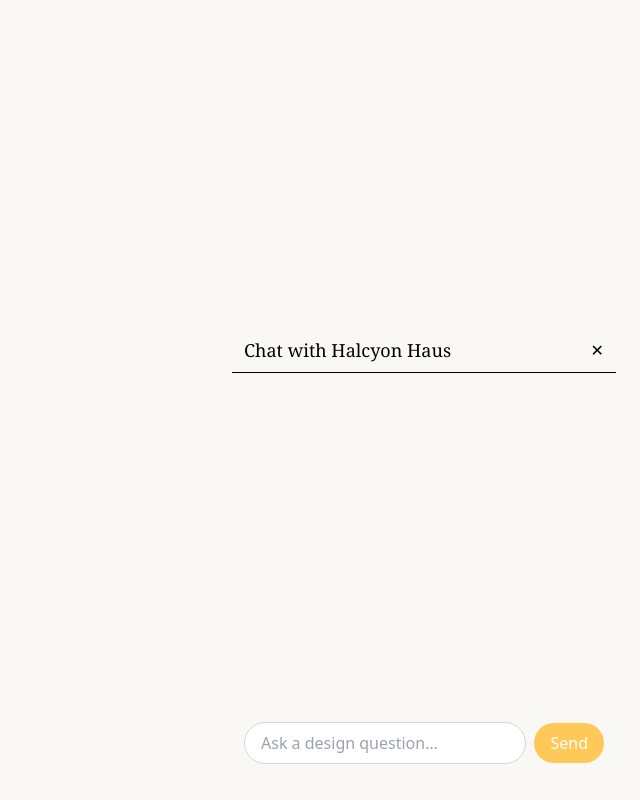
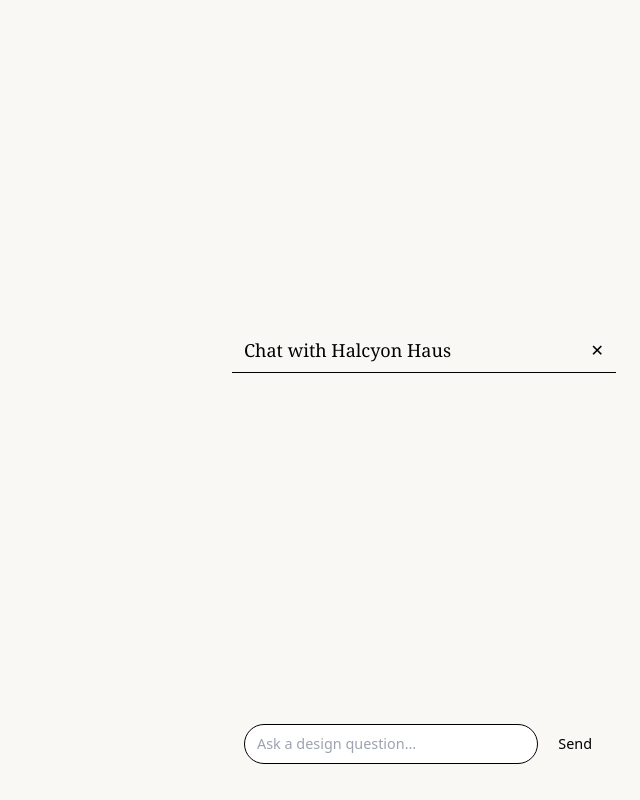
Before and after one commit to HalcyonHaus/halcyonhaus-site, a Next.js app: page / in a window 1280 px wide. Both pictures are taken after a click on the button "Open chat". Shown: the whole page, without its empty margins (640-1280 px from the left). Built offline with nearby package versions, Linux system fonts and the light colour scheme.

Commit message:
Update DesignBotChat.jsx

```diff
--- a/components/DesignBotChat.jsx
+++ b/components/DesignBotChat.jsx
@@ -4,7 +4,7 @@ export default function DesignBotChat() {
   const [messages, setMessages] = useState([
     {
       role: "system",
-      content: `You are Halcyon Haus’s AI, in Nikka Winchell’s warm, transitional style. Recommend specific paints, textiles, finishes, and layouts. Sign off: “For a custom mood board or 1:1 consult, email hello@halcyonhaus.com.” Redirect any non-design questions.`,
+      content: `You are Halcyon Haus’s AI in a warm, curated tone. Recommend neutral palettes, quality materials, and thoughtful layouts—always highlighting your editorial eye. Sign off with: “For bespoke design, email hello@halcyonhaus.com.”`,
     },
   ]);
   const [input, setInput] = useState("");
@@ -34,8 +34,7 @@ export default function DesignBotChat() {
       });
       const data = await res.json();
       setMessages((prev) => [...prev, data.choices[0].message]);
-    } catch (err) {
-      console.error(err);
+    } catch {
       setMessages((prev) => [
         ...prev,
         { role: "assistant", content: "Sorry, something went wrong." },
@@ -46,24 +45,24 @@ export default function DesignBotChat() {
   };
 
   return (
-    <div className="flex flex-col h-full font-sans text-gray-900">
+    <div className="flex flex-col h-full">
       {/* Messages */}
       <div
         ref={chatRef}
-        className="flex-1 overflow-y-auto space-y-3 mb-4 pr-1"
+        className="flex-1 overflow-y-auto space-y-2 mb-3 text-[0.9rem] text-[var(--neutral-800)]"
       >
         {messages
           .filter((m) => m.role !== "system")
           .map((m, i) => (
             <div
               key={i}
-              className={`max-w-[75%] break-words px-4 py-2 rounded-2xl ${
+              className={`max-w-[80%] break-words px-3 py-2 rounded-lg ${
                 m.role === "user"
-                  ? "ml-auto bg-gray-100 text-gray-900"
-                  : "mr-auto bg-[#FFC857] text-white"
+                  ? "ml-auto bg-[var(--neutral-200)]"
+                  : "mr-auto bg-[var(--neutral-300)] text-[var(--neutral-900)]"
               }`}
             >
-              <span className="font-medium">
+              <span className="font-medium text-[0.85rem]">
                 {m.role === "user" ? "You:" : "Designer:"}
               </span>{" "}
               {m.content}
@@ -72,7 +71,7 @@ export default function DesignBotChat() {
       </div>
 
       {/* Input */}
-      <div className="mt-auto flex items-center space-x-2">
+      <div className="flex items-center space-x-2">
         <input
           type="text"
           value={input}
@@ -82,19 +81,21 @@ export default function DesignBotChat() {
           placeholder="Ask a design question…"
           className="
             flex-1
-            border border-gray-300 rounded-full
-            px-4 py-2
-            focus:outline-none focus:ring-2 focus:ring-[#FFC857]
-            text-base
+            border border-[var(--neutral-200)]
+            rounded-full
+            px-3 py-2 text-[0.9rem]
+            focus:outline-none focus:ring-2 focus:ring-[var(--neutral-300)]
           "
         />
         <button
           onClick={sendMessage}
           disabled={loading}
           className="
-            px-4 py-2
-            bg-[#FFC857] text-white rounded-full
-            font-medium text-base
+            px-3 py-2
+            bg-[var(--neutral-300)]
+            text-[var(--neutral-900)]
+            rounded-full
+            text-[0.9rem] font-medium
             disabled:opacity-50 focus:outline-none
           "
         >
```
